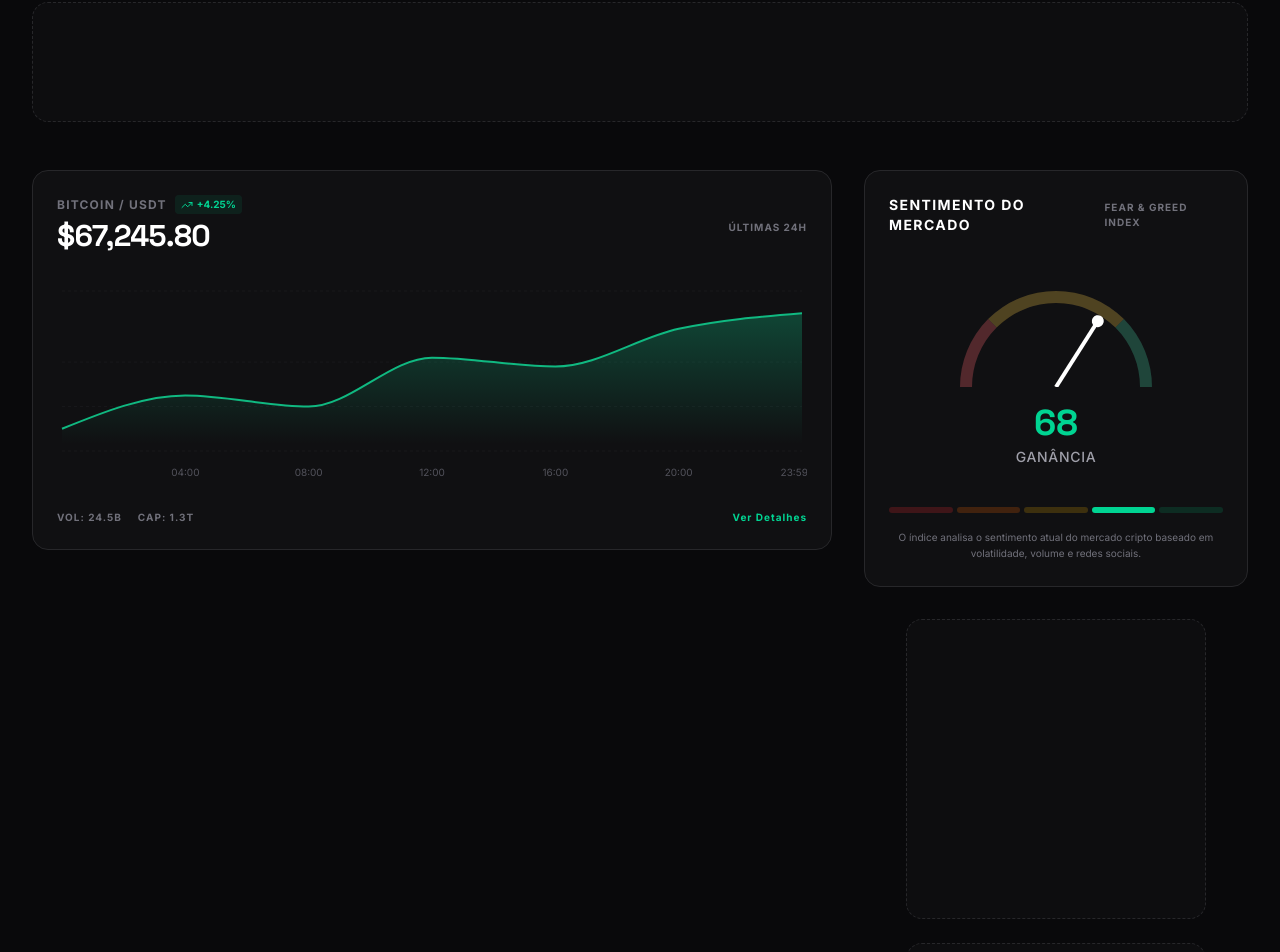
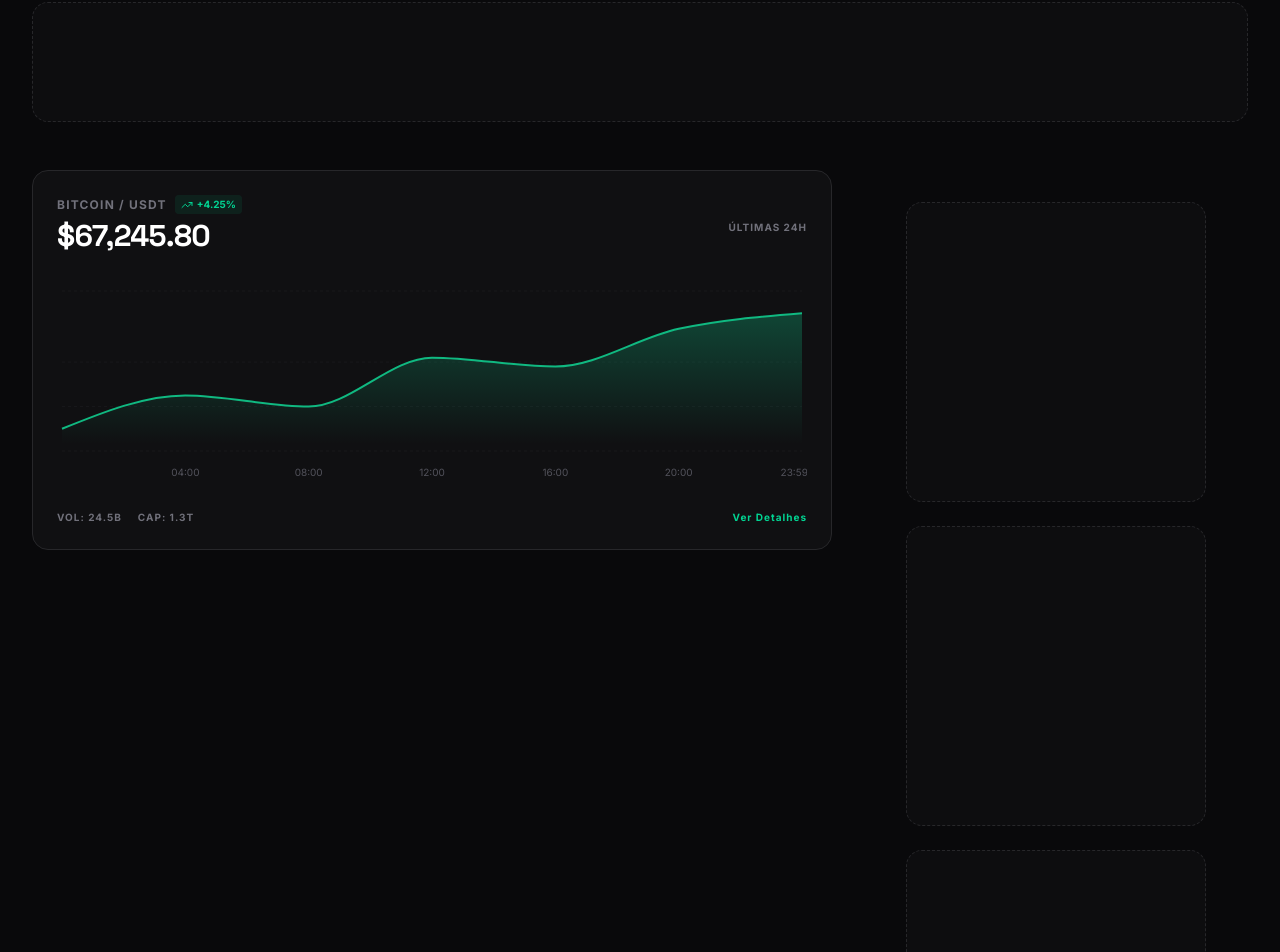
Before and after one commit to slkallex-hash/cryptopremium-site, a React (Vite) app: page / in a window 1280 px wide. Shown: the part 841-1793 px from the top of the page. Built offline with nearby package versions, Linux system fonts and the light colour scheme.

Commit message:
feat: Remove MarketSentiment component from Home page
The MarketSentiment component has been removed from the Home page. This simplifies the layout and focuses on core content.

```diff
--- a/src/pages/Home.tsx
+++ b/src/pages/Home.tsx
@@ -3,7 +3,6 @@
 import { Clock, ChevronRight, Zap, Mail, ArrowRight, X, Play } from "lucide-react";
 import { useEffect, useState } from "react";
 import { PriceChart } from "@/components/PriceChart";
-import { MarketSentiment } from "@/components/MarketSentiment";
 import { AdSlot } from "@/components/AdSlot";
 
 export function Home() {
@@ -42,7 +41,6 @@
           <PriceChart />
         </div>
         <div className="lg:col-span-1">
-          <MarketSentiment />
           {/* Sidebar Ads on Home */}
           <div className="flex flex-col gap-6 mt-8">
             <AdSlot id="home-sidebar-ad-1" type="square" className="rounded-2xl" />
```
